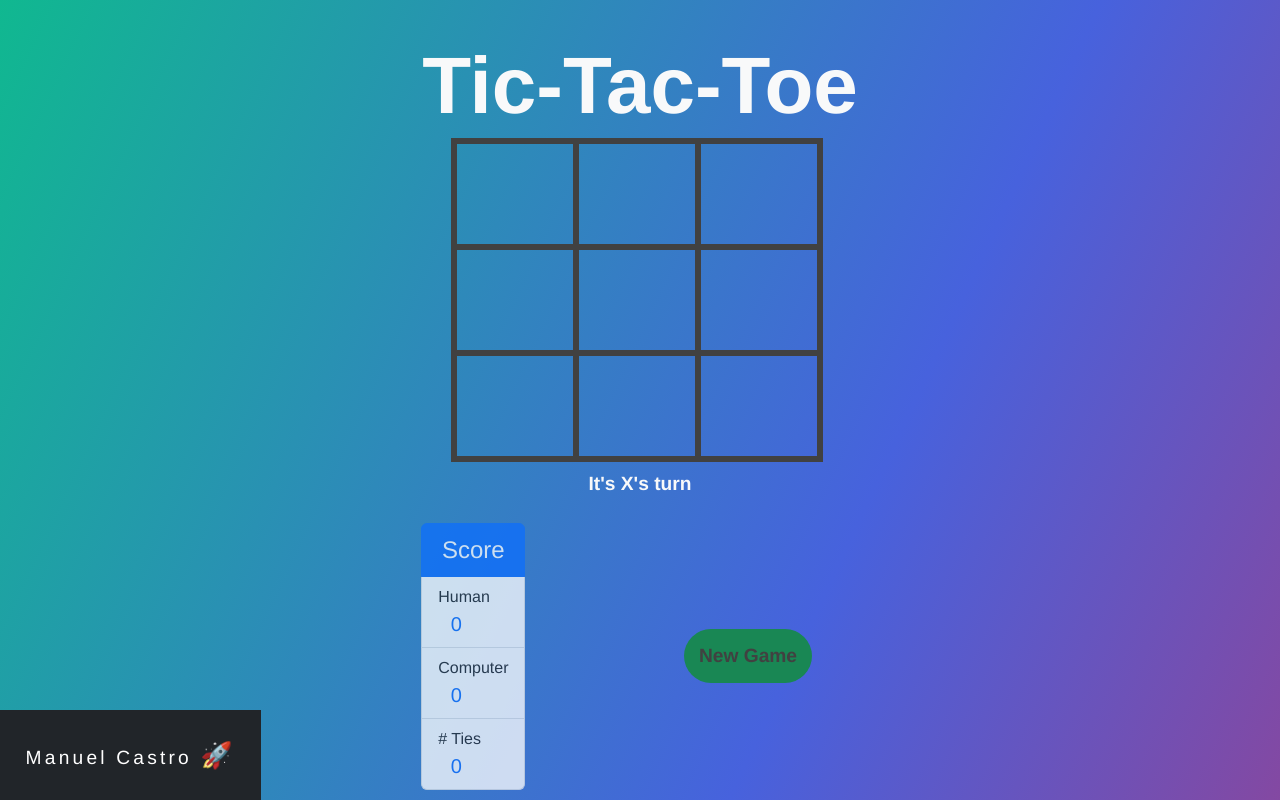
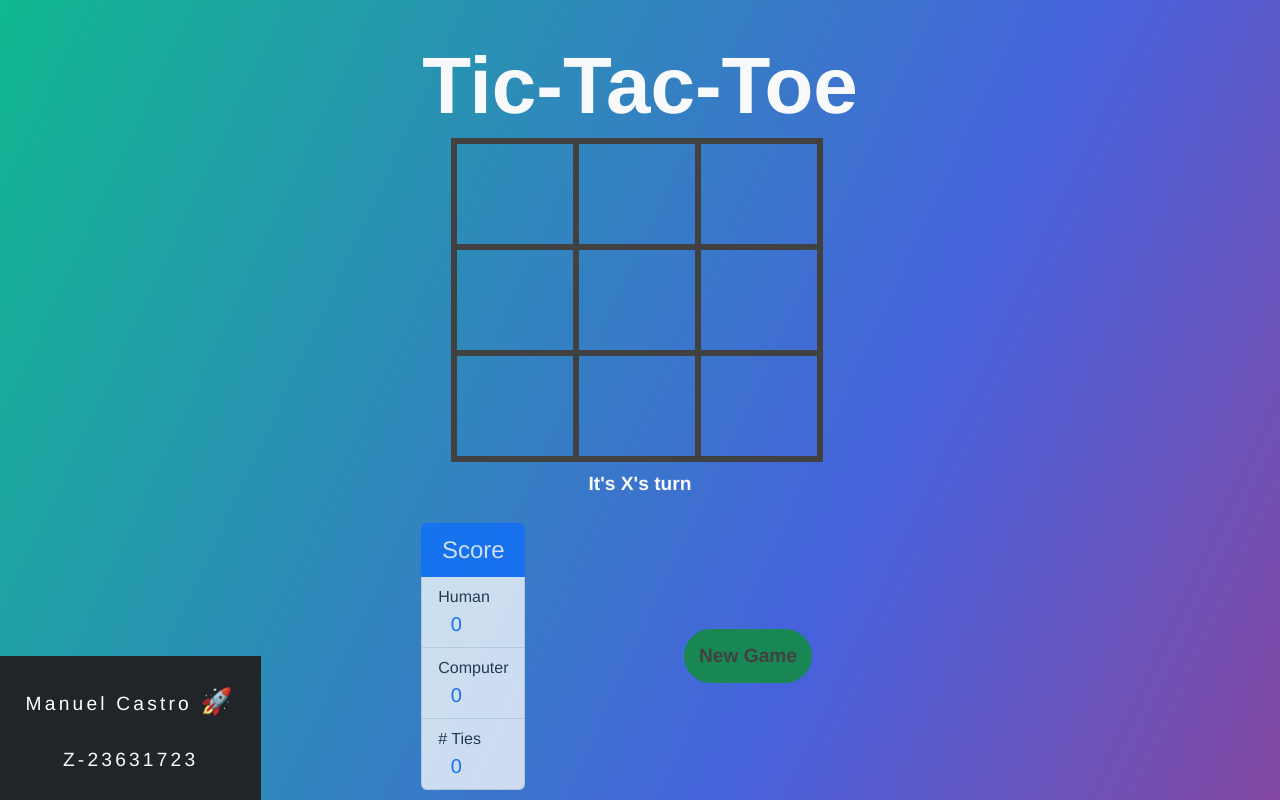
Before and after one commit to cop4808-spring-2023-fullstack-web/hw3-tic-tac-toe-js-manuelcastroFau, a plain HTML site: page index.html in a window 1280 px wide. Drawn offline with nearby package versions, Linux system fonts and the light colour scheme.

Commit message:
add z number

```diff
--- a/index.html
+++ b/index.html
@@ -96,6 +96,7 @@
             <!-- <a href="https://github.com/michaelkolesidis/tic-tac-toe" target="_blank"> -->
             </a>
         </p>
+        <p class="text-light">Z-23631723</p>
     </footer>
 
     <script src="./scripts/tic-tac-toe.js"></script>
```
